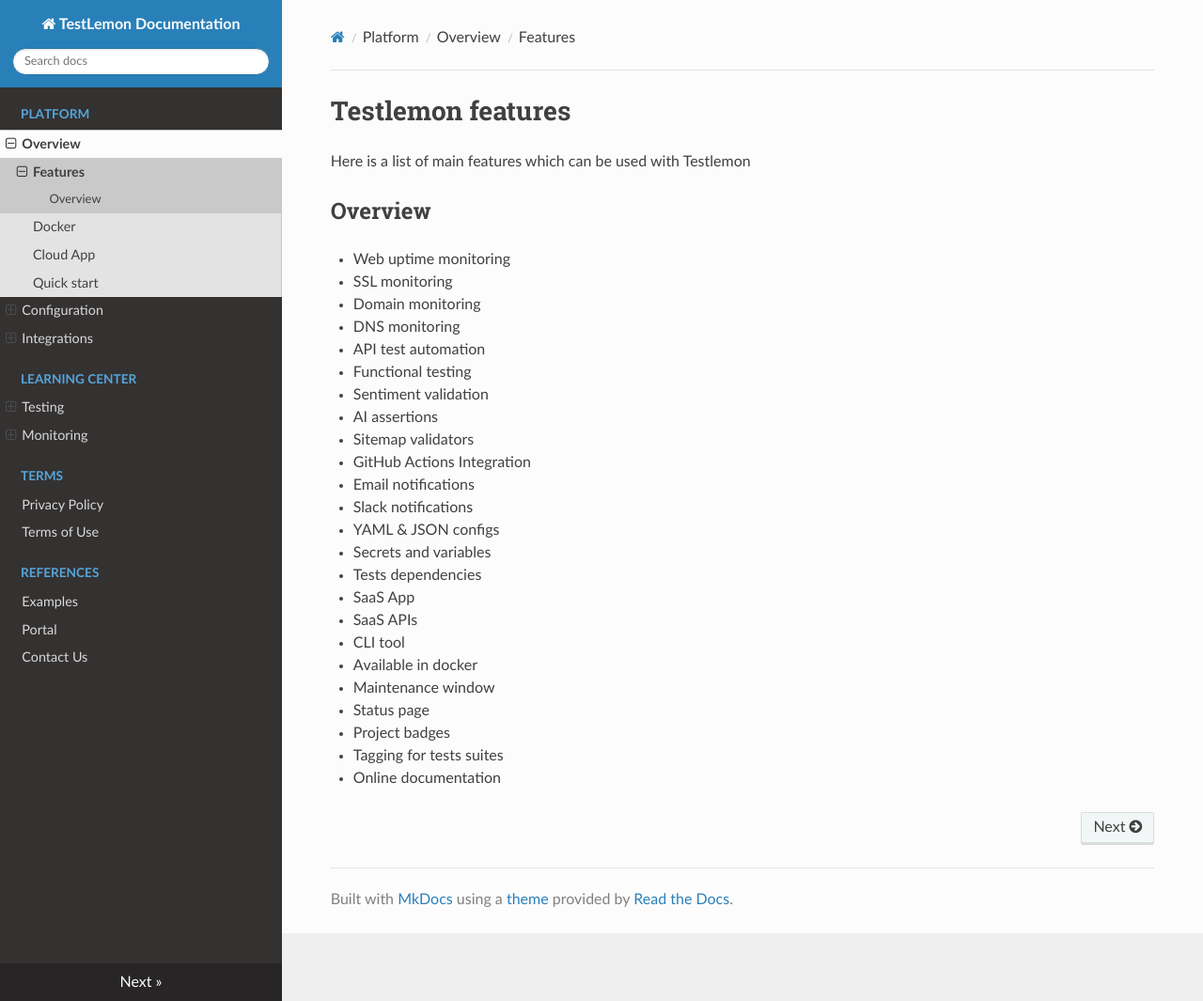
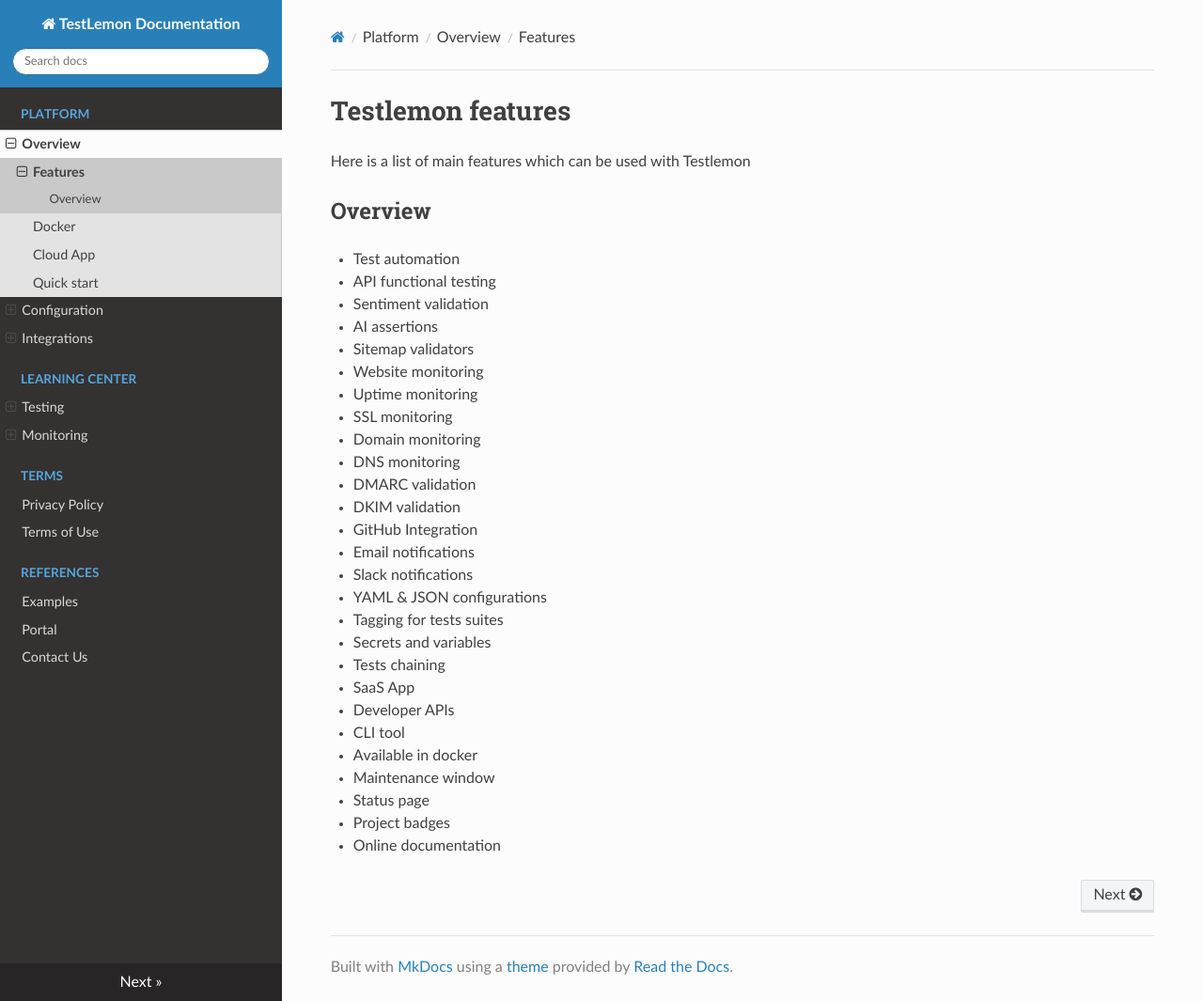
Before and after one commit to itbusina/testlemon-docs, an MkDocs documentation site: the page built from docs/docs/pages/platform/overview/features.md, in a window 1280 px wide and 1065 px high. Shown: the whole window at 94% size. Built offline with MkDocs 1.6.1, drawn with Linux system fonts in a browser that asks for light colours; nearby versions of some CDN libraries.

Commit message:
updated list of features

```diff
--- a/docs/docs/pages/platform/overview/features.md
+++ b/docs/docs/pages/platform/overview/features.md
@@ -4,27 +4,30 @@ Here is a list of main features which can be used with Testlemon
 
 ## Overview
 
-- Web uptime monitoring
+- Test automation
+- API functional testing
+- Sentiment validation
+- AI assertions
+- Sitemap validators
+- Website monitoring
+- Uptime monitoring
 - SSL monitoring
 - Domain monitoring
 - DNS monitoring
-- API test automation
-- Functional testing
-- Sentiment validation
-- AI assertions
-- Sitemap validators
-- GitHub Actions Integration
+- DMARC validation
+- DKIM validation
+- GitHub Integration
 - Email notifications
 - Slack notifications
-- YAML & JSON configs
+- YAML & JSON configurations
+- Tagging for tests suites
 - Secrets and variables
-- Tests dependencies
+- Tests chaining
 - SaaS App
-- SaaS APIs
+- Developer APIs
 - CLI tool
 - Available in docker
 - Maintenance window
 - Status page
 - Project badges
-- Tagging for tests suites
 - Online documentation
```
